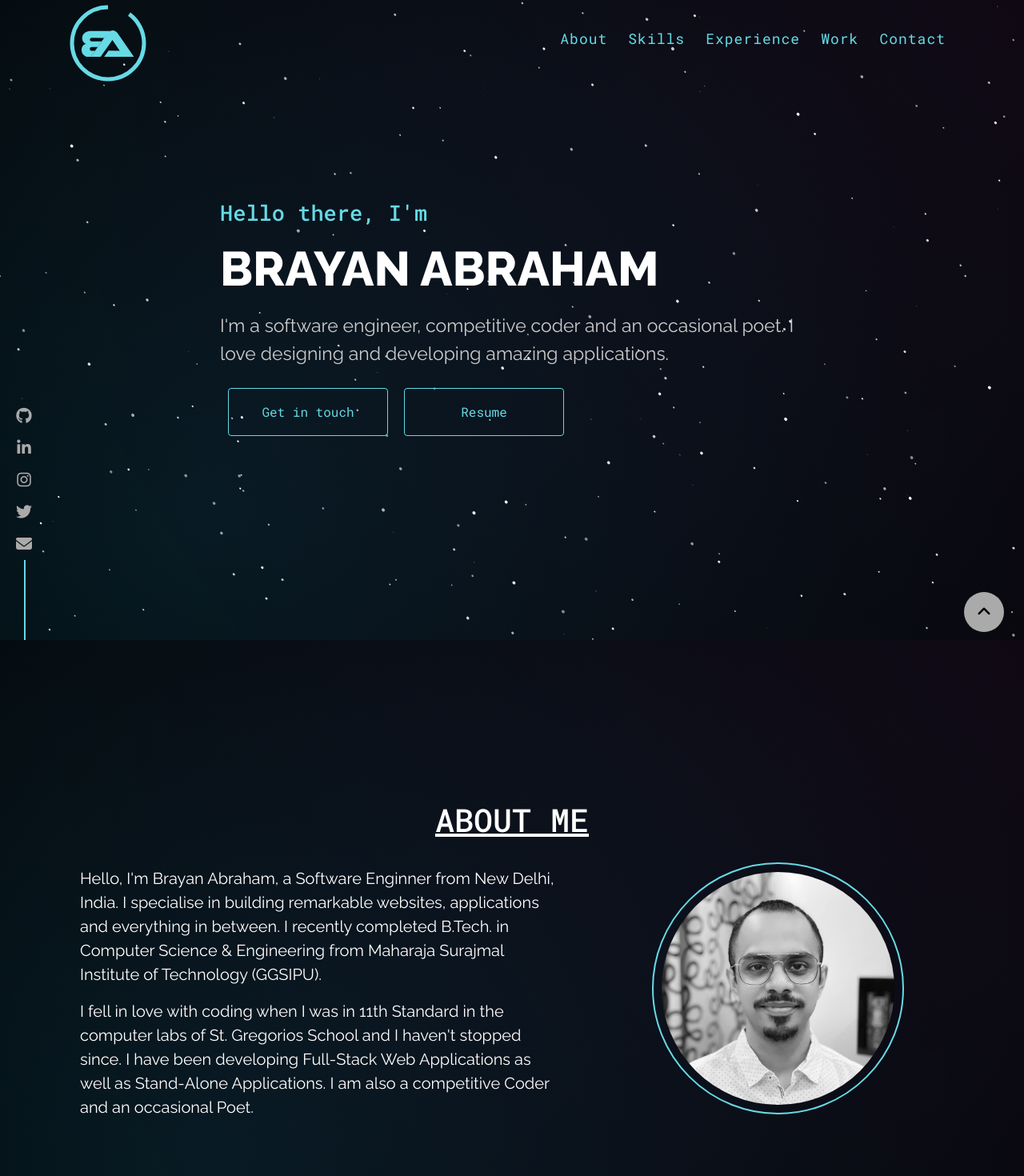
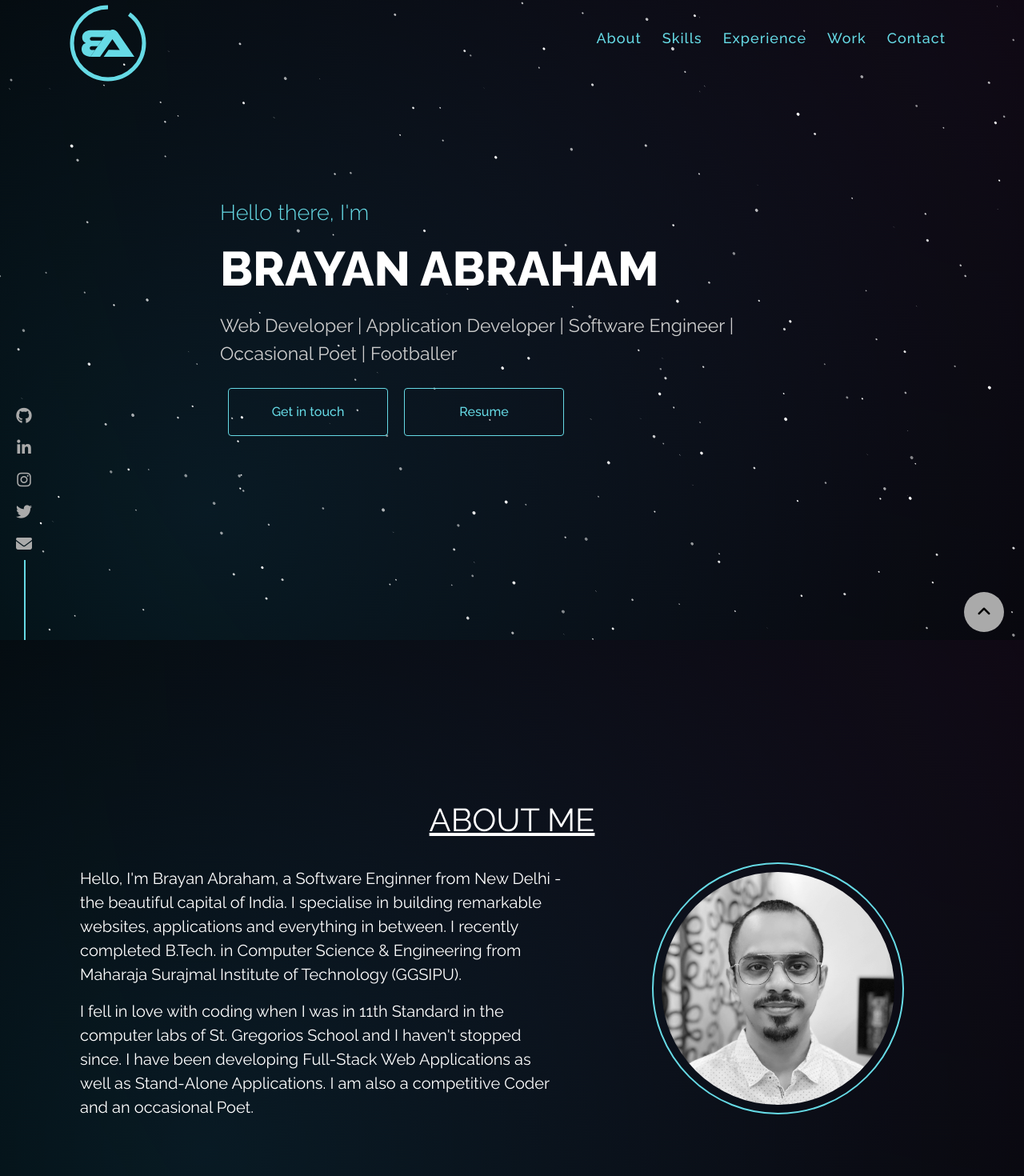
Before and after one commit to BrayanAbraham/BrayanAbraham.github.io, a React (Create React App) app: page / in a window 1280 px wide. Shown: the top 1470 px of the page at 80% size. Built offline with nearby package versions, Linux system fonts and the light colour scheme.

Commit message:
Content & Font Change

```diff
--- a/src/App.css
+++ b/src/App.css
@@ -1,10 +1,6 @@
 /*------------------------------------------------------------------
 Basic and background
 ------------------------------------------------------------------*/
-@font-face {
-  font-family: "Roboto-Mono";
-  src: url("./assets/fonts/Roboto_Mono/RobotoMono-VariableFont_wght.ttf");
-}
 
 @font-face {
   font-family: "Raleway-Black";
@@ -97,13 +93,13 @@ Basic and background
 }
 
 a {
-  color: inherit;
+  color: #66dae5;
   transition: all 0.3s ease;
 }
 
 a:hover {
   text-decoration: none;
-  color: #66dae5;
+  color: #eee;
 }
 
 #wrapper {
@@ -180,7 +176,7 @@ Preloader
 #preloader .load-logo .logo-border {
   height: 200px;
   width: 200px;
-  transform: rotateX(180deg) rotate(45deg);
+  transform: rotateX(180deg) rotate(90deg);
 }
 
 @keyframes load-border {
@@ -188,7 +184,7 @@ Preloader
     stroke-dasharray: 0, 565.71428571428571428571428571429;
   }
   100% {
-    stroke-dasharray: 509.14285714285714285714285714286,
+    stroke-dasharray: 565.71428571428571428571428571429,
       565.71428571428571428571428571429;
   }
 }
@@ -197,9 +193,8 @@ Preloader
   stroke: #66dae5;
   fill: transparent;
   stroke-width: 5;
-  stroke-dasharray: 509.14285714285714285714285714286,
+  stroke-dasharray: 565.71428571428571428571428571429,
     565.71428571428571428571428571429;
-  stroke-dashoffset: -56.571428571428571428571428571433;
   animation: load-border 1.5s ease;
 }
 
@@ -249,7 +244,7 @@ Top Navbar
 ------------------------------------------------------------------*/
 
 #header {
-  font-family: "Roboto-Mono";
+  font-family: "Raleway-Medium";
   position: relative;
 }
 
@@ -392,6 +387,16 @@ Top Navbar
 #header.sticky-nav #header-wrap #logo a .logo-set .logo-border {
   height: 60px;
   width: 60px;
+}
+
+#header.sticky-nav
+  #header-wrap
+  #logo
+  a
+  .logo-set
+  .logo-border
+  .logo-border-circle {
+  stroke-width: 3;
 }
 
 #header.sticky-nav #header-wrap #logo a .logo-set .logo-svg {
@@ -578,7 +583,7 @@ Side Navbar
 }
 
 .side-nav {
-  font-family: "Roboto-Mono";
+  font-family: "Raleway-Medium";
   opacity: 1;
   position: fixed;
   top: 0;
@@ -730,7 +735,7 @@ Welcome Section
 
 #home h3 {
   font-size: 27px;
-  font-family: "Roboto-Mono";
+  font-family: "Raleway-Light";
   color: #66dae5;
 }
 
@@ -751,7 +756,7 @@ Welcome Section
   height: 60px;
   width: 200px;
   text-align: center;
-  font-family: "Roboto-Mono";
+  font-family: "Raleway-Medium";
   color: #66dae5;
   border-color: #66dae5;
 }
@@ -807,7 +812,7 @@ About Section
 
 #about #about-title h2 {
   font-size: 40px;
-  font-family: "Roboto-Mono";
+  font-family: "Raleway-Regular";
   line-height: 50px;
   text-decoration: underline;
 }
@@ -865,7 +870,7 @@ Skills Section
 
 #skill #skill-title h2 {
   font-size: 40px;
-  font-family: "Roboto-Mono";
+  font-family: "Raleway-Regular";
   text-decoration: underline;
   line-height: 50px;
 }
@@ -947,7 +952,7 @@ Experience Section
 
 #experience #experience-title h2 {
   font-size: 40px;
-  font-family: "Roboto-Mono";
+  font-family: "Raleway-Regular";
   line-height: 50px;
   text-decoration: underline;
 }
@@ -979,7 +984,7 @@ Project Section
 
 #projects #project-title h2 {
   font-size: 40px;
-  font-family: "Roboto-Mono";
+  font-family: "Raleway-Regular";
   line-height: 50px;
   text-decoration: underline;
 }
@@ -1008,7 +1013,7 @@ Project Section
   border: 0;
   background-color: transparent;
   padding: 10px 20px;
-  font-family: "Roboto-Mono";
+  font-family: "Raleway-Regular";
 }
 
 #projects .project .card .card-header .project-links .project-link,
@@ -1058,7 +1063,7 @@ Project Section
   text-align: center;
   padding: 5px;
   cursor: pointer;
-  font-family: "Roboto-Mono";
+  font-family: "Raleway-Light";
 }
 
 #projects .project .card .card-footer li span:hover {
@@ -1070,7 +1075,7 @@ Project Section
   height: 60px;
   width: 200px;
   text-align: center;
-  font-family: "Roboto-Mono";
+  font-family: "Raleway-Medium";
   color: #66dae5;
   border-color: #66dae5;
 }
@@ -1094,7 +1099,7 @@ Contact Section
 
 #contact #contact-title h2 {
   font-size: 40px;
-  font-family: "Roboto-Mono";
+  font-family: "Raleway-Regular";
   line-height: 50px;
   text-decoration: underline;
 }
@@ -1110,7 +1115,7 @@ Contact Section
   height: 60px;
   width: 200px;
   text-align: center;
-  font-family: "Roboto-Mono";
+  font-family: "Raleway-Medium";
   color: #66dae5;
   border-color: #66dae5;
 }
--- a/src/App.js
+++ b/src/App.js
@@ -22,7 +22,7 @@ function App() {
       <Canvas />
       <div id="content">
         <Navbar links={data.links} />
-        <Welcome resume={data.resume} />
+        <Welcome resume={data.resume} social={data.social} />
         <About />
         <Skills skills={data.skills} icons={icons} />
         <Experience experience={data.experience} />
--- a/src/components/content/Contact.js
+++ b/src/components/content/Contact.js
@@ -29,7 +29,9 @@ const Contact = ({ social, resume }) => {
             </div>
             <p>
               Need anything built, want to work together or simply want to have
-              a chat? I'll buy coffee.
+              a chat? Drop a mail at{" "}
+              <a href={`mailto:${social[4].link}`}>{social[4].link}</a> or say
+              hello below. I'll buy coffee.
             </p>
             <a href={`mailto:${social[4].link}`}>
               <button className="btn btn-outline-primary">Say Hello</button>
--- a/src/components/content/Welcome.js
+++ b/src/components/content/Welcome.js
@@ -1,7 +1,7 @@
 import React from "react";
 import PropTypes from "prop-types";
 
-const Welcome = ({ resume }) => {
+const Welcome = ({ resume, social }) => {
   return (
     <div id="home">
       <div id="wrapper">
@@ -13,12 +13,14 @@ const Welcome = ({ resume }) => {
                 <h3>Hello there, I'm</h3>
                 <h1>BRAYAN ABRAHAM</h1>
                 <p>
-                  I'm a software engineer, competitive coder and an occasional
-                  poet. I love designing and developing amazing applications.
+                  Web Developer | Application Developer | Software Engineer |
+                  Occasional Poet | Footballer
                 </p>
-                <button className="btn btn-outline-primary">
-                  Get in touch
-                </button>
+                <a href={`mailto:${social[4].link}`}>
+                  <button className="btn btn-outline-primary">
+                    Get in touch
+                  </button>
+                </a>
                 {resume ? (
                   <a href={resume} target="_blank" rel="noopener noreferrer">
                     <button className="btn btn-outline-primary">Resume</button>
@@ -36,6 +38,7 @@ const Welcome = ({ resume }) => {
 
 Welcome.propTypes = {
   resume: PropTypes.string,
+  social: PropTypes.array.isRequired,
 };
 
 export default Welcome;
--- a/src/components/content/about/Description.js
+++ b/src/components/content/about/Description.js
@@ -6,11 +6,11 @@ const Description = () => {
       <div className="container">
         <div className="text">
           <p>
-            Hello, I'm Brayan Abraham, a Software Enginner from New Delhi,
-            India. I specialise in building remarkable websites, applications
-            and everything in between. I recently completed B.Tech. in Computer
-            Science &amp; Engineering from Maharaja Surajmal Institute of
-            Technology (GGSIPU).
+            Hello, I'm Brayan Abraham, a Software Enginner from New Delhi - the
+            beautiful capital of India. I specialise in building remarkable
+            websites, applications and everything in between. I recently
+            completed B.Tech. in Computer Science &amp; Engineering from
+            Maharaja Surajmal Institute of Technology (GGSIPU).
           </p>
           <p>
             I fell in love with coding when I was in 11th Standard in the
--- a/src/data/data.json
+++ b/src/data/data.json
@@ -102,7 +102,7 @@
         "month": "September",
         "year": "2020"
       },
-      "desc": "At Serama Logistics Pvt. Ltd., a logistics company, I designed and developed the company website using PHP and JavaScript. I also designed various graphics for the website and social media accounts. I also developed content and other tools for marketing and promotion for the company."
+      "desc": "Serama Logistics Pvt. Ltd. - an integrated logistics company, I have designed and developed the company website using PHP and JavaScript. I designed various graphics for the website and social media accounts. I also developed various online content and marketing tools for the promotion for the company."
     },
     {
       "id": 3,
```
Also changed, not shown: src/assets/fonts/Roboto_Mono/RobotoMono-Italic-VariableFont_wght.ttf (deleted), src/assets/fonts/Roboto_Mono/RobotoMono-VariableFont_wght.ttf (deleted).
